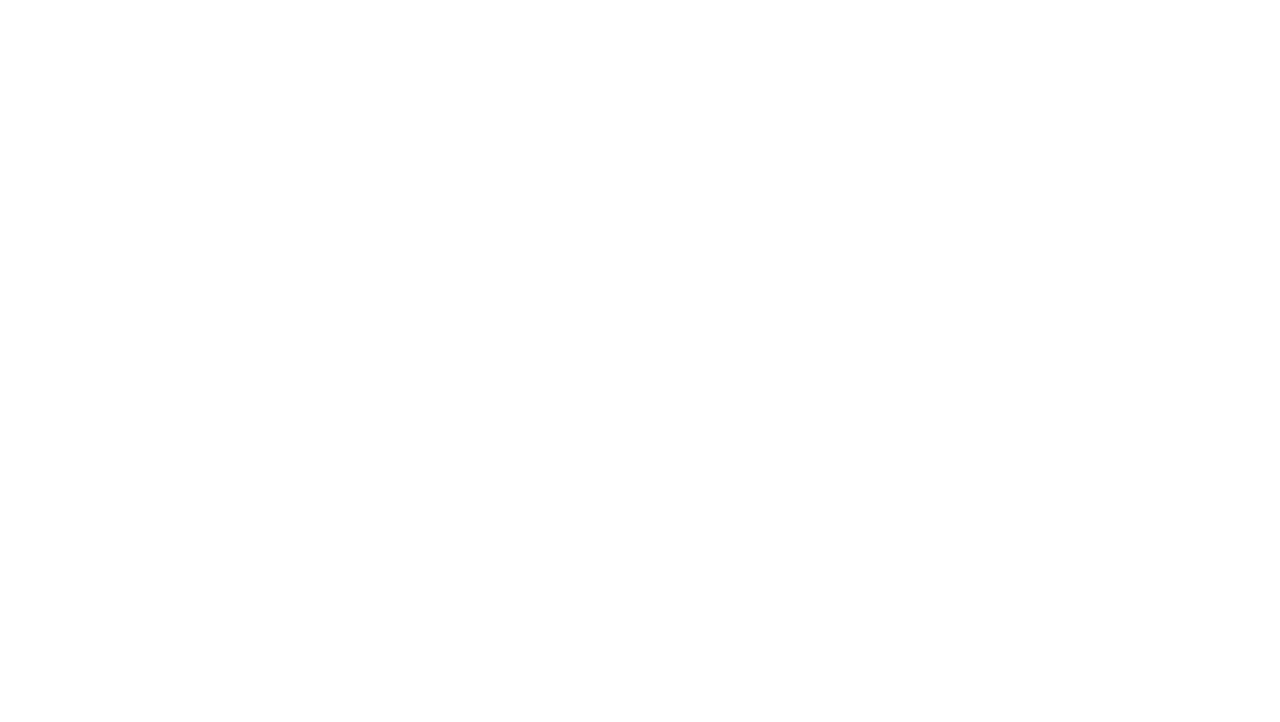
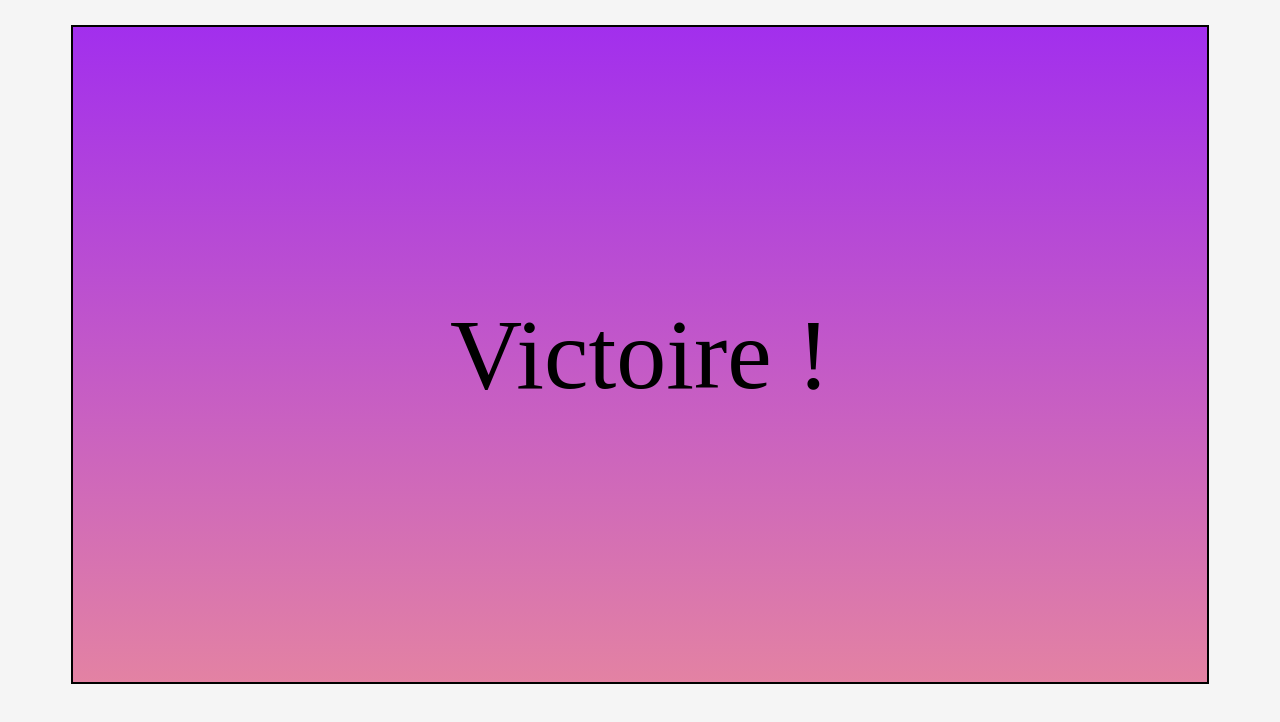
Before and after one commit to fortwoone/n2i-2025-retardaterre, a website: page page/victoire.html in a window 1280 px wide. Drawn offline with Linux system fonts and the light colour scheme.

Commit message:
feat : page victoire

```diff
--- a/page/victoire.html
+++ b/page/victoire.html
@@ -0,0 +1,15 @@
+<!DOCTYPE html>
+<html lang="en">
+<head>
+    <meta charset="UTF-8">
+    <meta name="viewport" content="width=device-width, initial-scale=1.0">
+    <title>Victoire</title>
+    <link rel="stylesheet" href="../style/style.css">
+</head>
+<body>
+    <audio autoplay="autoplay" src="./../nuitinfo_escape.mp3" loop="true"></audio>
+    <div id="bodyStyle" class="boxVictoire">
+        Victoire !
+    </div>
+</body>
+</html>
--- a/style/style.css
+++ b/style/style.css
@@ -175,11 +175,15 @@ input.boxed {
     cursor: pointer;
 }
 
-
-
 #score-display {
     text-align: center;
     font-size: 1.5rem;
     margin-top: 20px;
     font-weight: bold;
 }
+
+.boxVictoire {
+    font-size: 100px;
+    padding :270px;
+    text-align :center;
+}
```
Also changed, not shown: main.html (+1 -0 lines), page/Clicker.html (+2 -0 lines), page/quizz.html (+1 -0 lines), searchbar/search-bar.html (+2 -0 lines).
